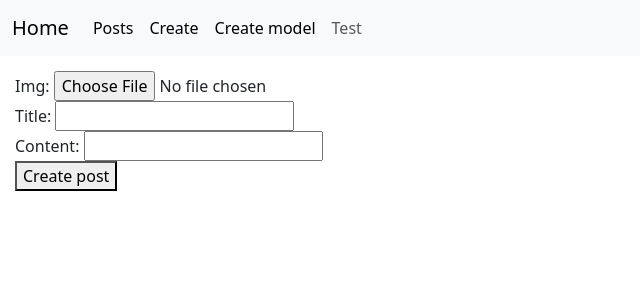
After one commit to Ramzan9809/group55-2_4, a Django app: page /posts/create/ in a window 1280 px wide. The commit adds this page. Shown: the top 300 px of the page, without its empty margins (0-640 px from the left). Run offline with Django 5.2, Linux system fonts and the light colour scheme.

Commit message:
Home work 4

```diff
--- a/blog/urls.py
+++ b/blog/urls.py
@@ -18,7 +18,7 @@ from django.conf import settings
 from django.conf.urls.static import static
 from django.contrib import admin
 from django.urls import path
-from posts.views import home, post_list_view, test_view, post_detail
+from posts.views import home, post_list_view, test_view, post_detail, post_create_view, post_create_model_form_view
 
 urlpatterns = [
     path('', home),
@@ -26,6 +26,9 @@ urlpatterns = [
     path('test/', test_view),
     path('posts/', post_list_view),
     path('posts/<int:post_id>/', post_detail),
+    path('posts/create/', post_create_view),
+    path('posts/create/model/', post_create_model_form_view),
+
 ]
 # + static(settings.MEDIA_URL, document_root=settings.MEDIA_ROOT)
 
--- /dev/null
+++ b/posts/forms.py
@@ -0,0 +1,45 @@
+from django import forms
+from .models import Post
+
+
+class PostForm(forms.Form):
+    img = forms.ImageField(required=False)
+    title = forms.CharField(max_length=256)
+    content = forms.CharField(max_length=256)
+
+    def clean_title(self):
+        cleaned_data = super().clean()
+        title = cleaned_data.get("title")
+        if title.lower() == "javascript":
+            raise forms.ValidationError("Javascript is not allowed")
+        return title
+
+
+    def clean(self):
+        cleaned_data = super().clean()
+        title = cleaned_data.get("title")
+        content = cleaned_data.get("content")
+        if title and content and (title.lower() == content.lower()):
+            raise forms.ValidationError("Title and content should be different")
+        return cleaned_data
+
+
+
+class PostModelForm(forms.ModelForm):
+    class Meta:
+        model = Post
+        fields = ['title', 'content', 'img']
+
+    def clean_title(self):
+        title = self.cleaned_data.get('title')
+        if title and title.lower() == 'javascript':
+            raise forms.ValidationError("Javascript is not allowed")
+        return title
+
+    def clean(self):
+        cleaned_data = super().clean()
+        title = cleaned_data.get('title')
+        content = cleaned_data.get('content')
+        if title and content and title.lower() == content.lower():
+            raise forms.ValidationError("Title and content should be different")
+        return cleaned_data
--- a/posts/views.py
+++ b/posts/views.py
@@ -1,5 +1,6 @@
-from django.shortcuts import render, HttpResponse
+from django.shortcuts import render, HttpResponse, redirect
 from .models import Post
+from .forms import PostForm, PostModelForm
 
 
 def home(request):
@@ -15,3 +16,28 @@ def post_list_view(request):
 def post_detail(request, post_id):
     posts = Post.objects.get(id=post_id)
     return render(request, "posts/post_detail.html", context={"posts": posts})
+
+def post_create_view(request):
+    if request.method == "GET":
+        form = PostForm()
+        return render(request, "posts/post_create.html", context={"form": form})
+    if request.method == "POST":
+        form = PostForm(request.POST, request.FILES)
+        if not form.is_valid():
+            return render(request, "posts/post_create.html", context={"form": form})
+        else:
+            title = form.cleaned_data.get("title")
+            content = form.cleaned_data.get("content")
+            img = form.cleaned_data.get("img")
+            Post.objects.create(title=title, content=content, img=img)
+    return redirect("/posts")
+
+def post_create_model_form_view(request):
+    if request.method == 'POST':
+        form = PostModelForm(request.POST, request.FILES)
+        if form.is_valid():
+            form.save()
+            return redirect('/posts')
+    else:
+        form = PostModelForm()
+    return render(request, 'posts/post_create_model_form.html', {'form': form})
--- a/templates/base.html
+++ b/templates/base.html
@@ -16,6 +16,12 @@
           <a class="nav-link active" aria-current="page" href="/posts">Posts</a>
         </li>
         <li class="nav-item">
+          <a class="nav-link active" aria-current="page" href="/posts/create">Create</a>
+        </li>
+        <li class="nav-item">
+          <a class="nav-link active" aria-current="page" href="/posts/create/model/">Create model</a>
+        </li>
+        <li class="nav-item">
           <a class="nav-link" href="/test">Test</a>
         </li>
       </ul>
--- /dev/null
+++ b/templates/posts/post_create.html
@@ -0,0 +1,10 @@
+{% extends 'base.html' %}
+{% load static %}
+
+{% block content %}
+<form style="padding: 15px;" action="" method="post" enctype="multipart/form-data">
+    {% csrf_token %}
+    {{ form  }}
+    <button type="submit">Create post</button>
+</form>
+{% endblock %}
```
Also changed, not shown: templates/posts/post_create_model_form.html (added, +11 -0 lines).
